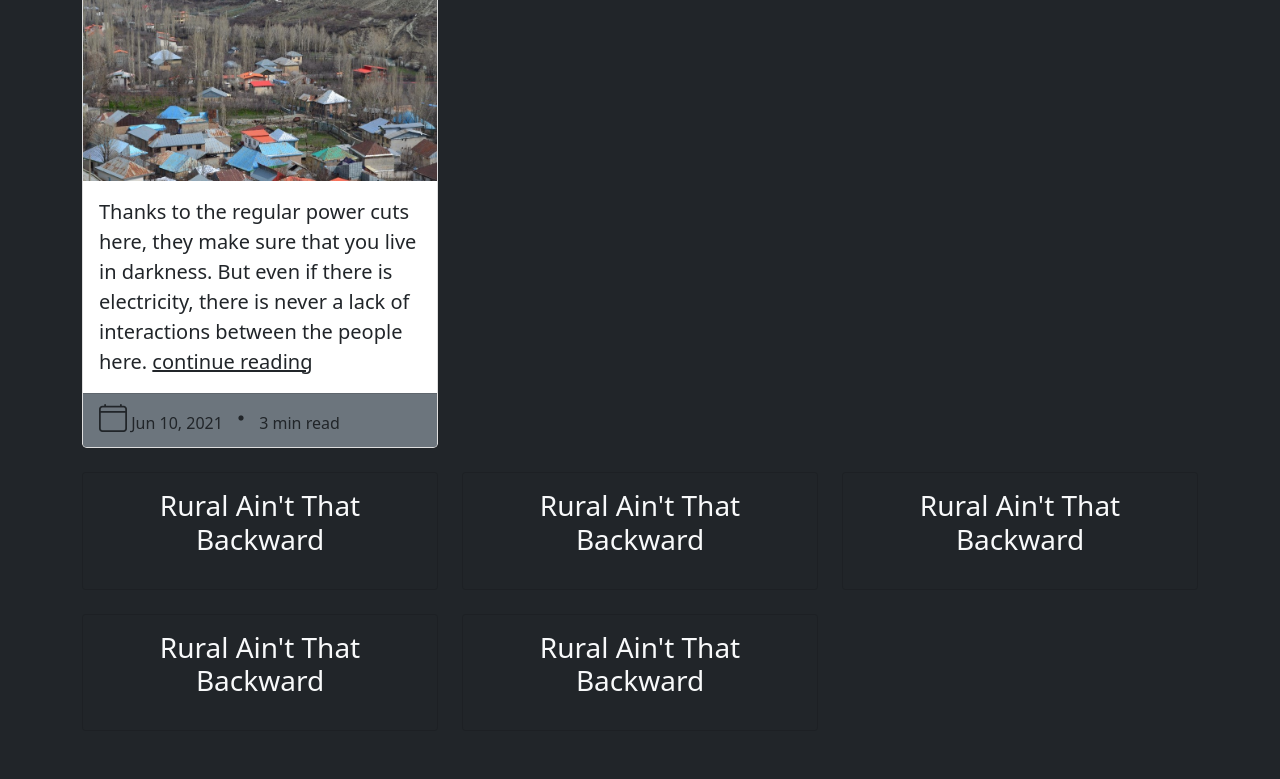
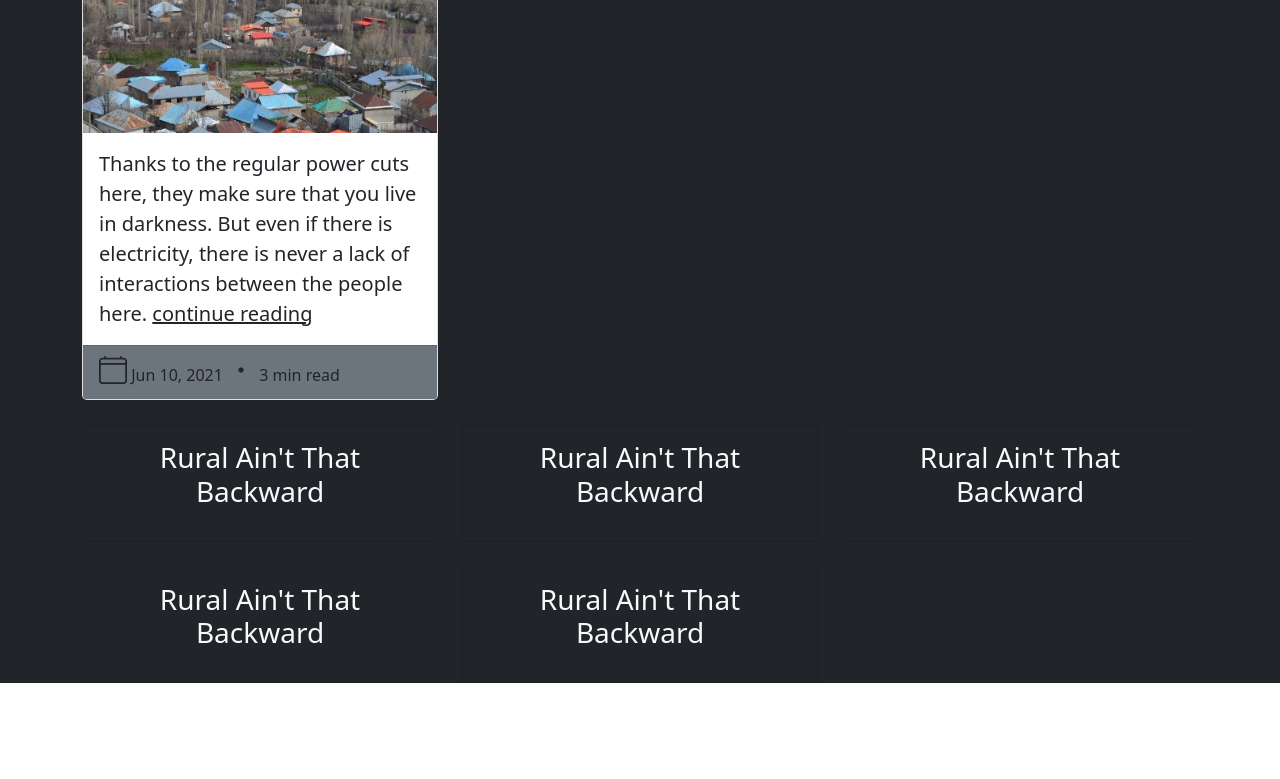
Before and after one commit to shivp436/github.bootshiv.io, a plain HTML site: page index.html in a window 1280 px wide. Shown: the part 236-1015 px from the top of the page. After the commit the page ends 919 px from the top, so only its background shows below. Drawn offline with nearby package versions, Linux system fonts and the light colour scheme; files that its build step writes are made by us from their sources.

```diff
--- a/index.html
+++ b/index.html
@@ -35,7 +35,7 @@
 
     <!--    BLOG CARDS-->
 
-    <section class="p-5 bg-dark">
+    <section class="p- bg-dark">
         <div class="container">
             <div class="row text-center g-4">
 
```
